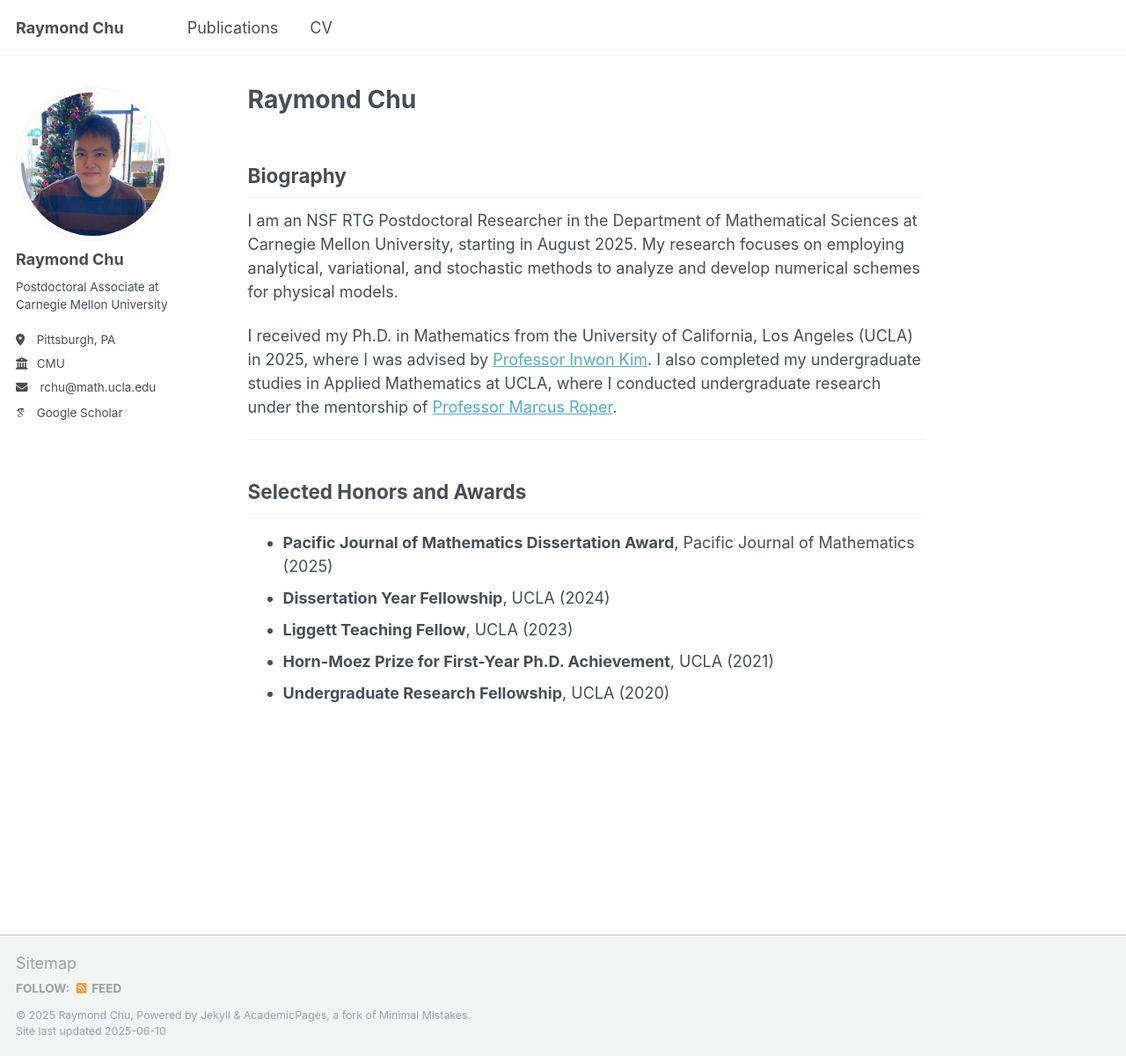
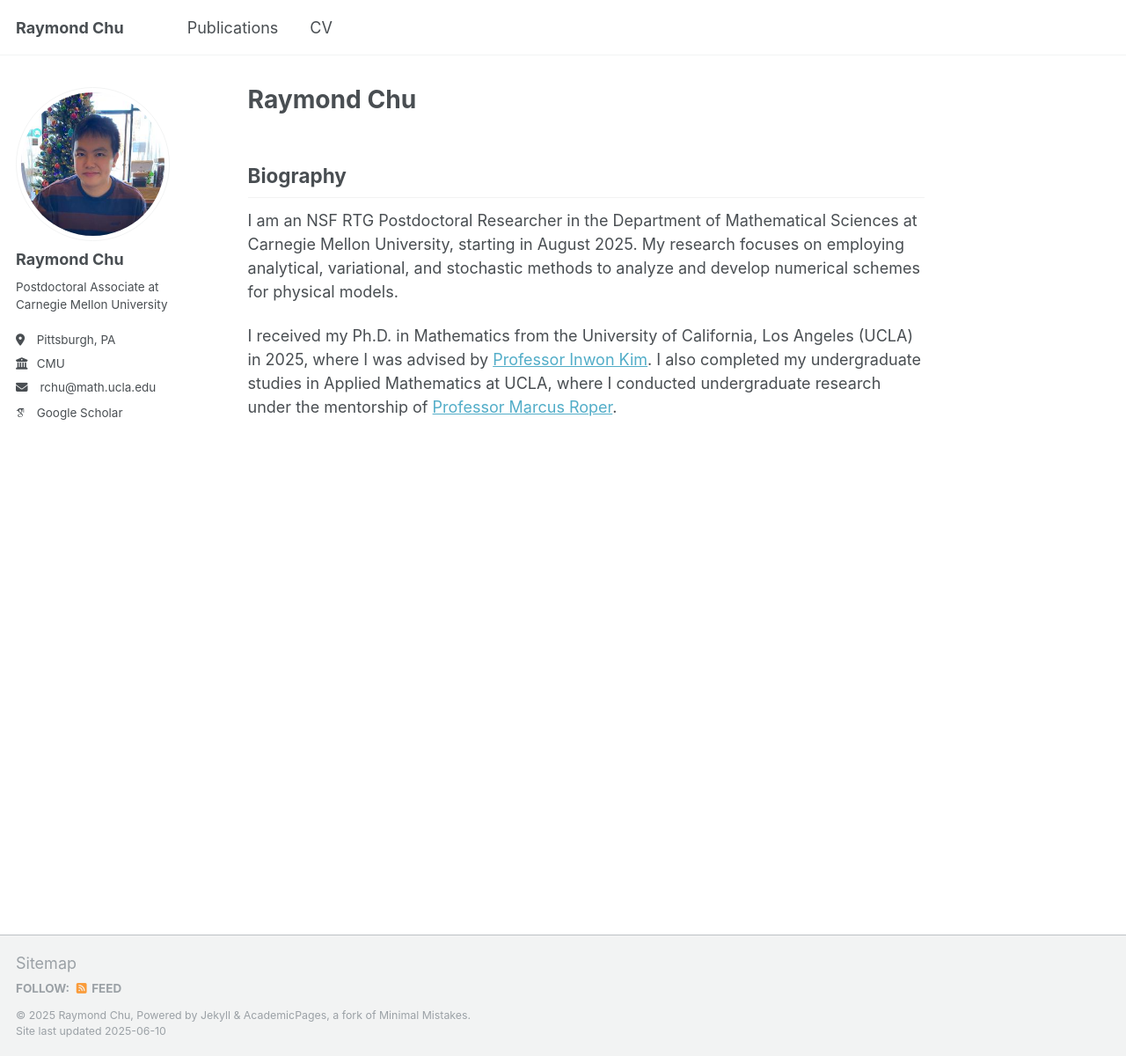
Before and after one commit to rchumath/rchumath.github.io, a Jekyll site: the page built from _pages/about.md, in a window 1280 px wide and 1200 px high. Shown: the whole window at 88% size. Built offline with Jekyll 4.4.1, drawn with Linux system fonts in a browser that asks for light colours; some web fonts are replaced.

Commit message:
Update about.md

```diff
--- a/_pages/about.md
+++ b/_pages/about.md
@@ -10,13 +10,3 @@ permalink: /
 I am an NSF RTG Postdoctoral Researcher in the Department of Mathematical Sciences at Carnegie Mellon University, starting in August 2025. My research focuses on employing analytical, variational, and stochastic methods to analyze and develop numerical schemes for physical models.
 
 I received my Ph.D. in Mathematics from the University of California, Los Angeles (UCLA) in 2025, where I was advised by [Professor Inwon Kim](https://www.math.ucla.edu/~ikim/). I also completed my undergraduate studies in Applied Mathematics at UCLA, where I conducted undergraduate research under the mentorship of [Professor Marcus Roper](https://www.marcusroper.org).
-
----
-
-## Selected Honors and Awards
-
-- **Pacific Journal of Mathematics Dissertation Award**, Pacific Journal of Mathematics (2025)
-- **Dissertation Year Fellowship**, UCLA (2024)
-- **Liggett Teaching Fellow**, UCLA (2023)
-- **Horn-Moez Prize for First-Year Ph.D. Achievement**, UCLA (2021)
-- **Undergraduate Research Fellowship**,  UCLA (2020)
```
